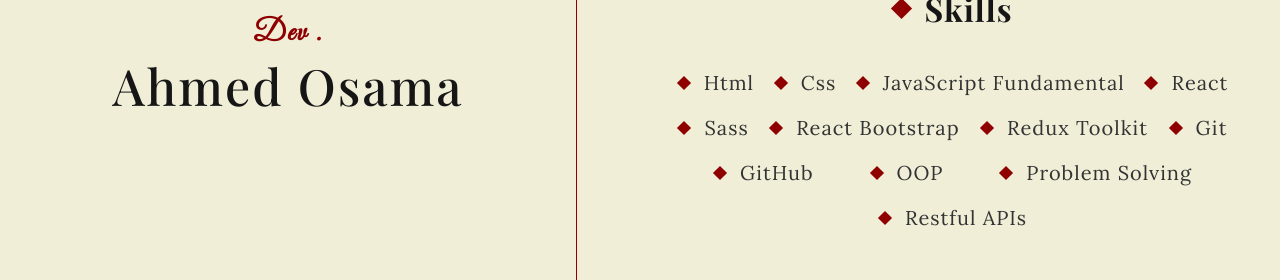
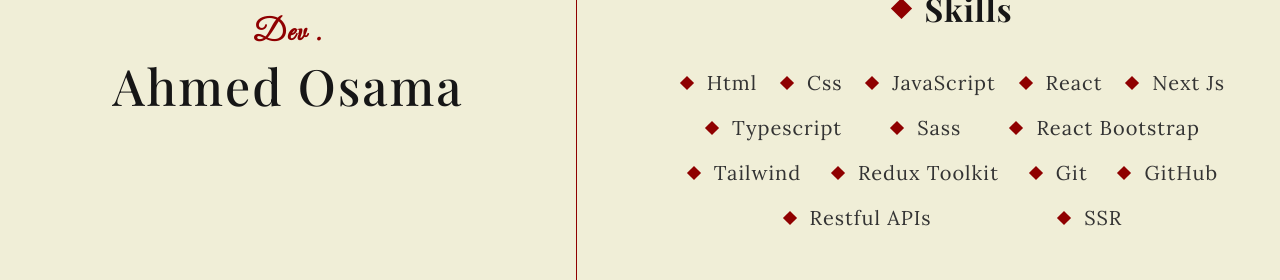
Before and after one commit to ahmed24666/My-Portfolio, a React (Create React App) app: page /about in a window 1280 px wide. Shown: the part 374-654 px from the top of the page. Built offline with nearby package versions, Linux system fonts and the light colour scheme; no server answers; the database is empty.

Commit message:
Remove progress bar and add new skills

```diff
--- a/src/App.jsx
+++ b/src/App.jsx
@@ -24,14 +24,6 @@
       <div className="app">
         {dataLoading ? (<Loader />) : (
           <>
-            <ProgressBar
-              color="#8f0000"
-              height={3}
-              direction="right"
-              position="top"
-              gradient={true}
-              gradientColor="black"
-            />
             <AnimatedCursor
               innerSize={10}
               outerSize={30}
--- a/src/Pages/About/About.jsx
+++ b/src/Pages/About/About.jsx
@@ -73,11 +73,19 @@
                     </div>
                     <div className="item">
                         <div className="dots"></div>
-                        <div className="name">javaScript fundamental </div>
+                        <div className="name">javaScript</div>
                     </div>
                     <div className="item">
                         <div className="dots"></div>
                         <div className="name">React</div>
+                    </div>
+                    <div className="item">
+                        <div className="dots"></div>
+                        <div className="name">Next Js</div>
+                    </div>
+                    <div className="item">
+                        <div className="dots"></div>
+                        <div className="name">Typescript</div>
                     </div>
                     <div className="item">
                         <div className="dots"></div>
@@ -86,6 +94,10 @@
                     <div className="item">
                         <div className="dots"></div>
                         <div className="name">react bootstrap</div>
+                    </div>
+                    <div className="item">
+                        <div className="dots"></div>
+                        <div className="name">Tailwind</div>
                     </div>
                     <div className="item">
                         <div className="dots"></div>
@@ -101,15 +113,11 @@
                     </div>
                     <div className="item">
                         <div className="dots"></div>
-                        <div className="name">OOP</div>
+                        <div className="name">Restful APIs</div>
                     </div>
                     <div className="item">
                         <div className="dots"></div>
-                        <div className="name">Problem Solving</div>
-                    </div>
-                    <div className="item">
-                        <div className="dots"></div>
-                        <div className="name">Restful APIs</div>
+                        <div className="name">SSR</div>
                     </div>
                 </div>
 
--- a/src/Pages/Project/Product.jsx
+++ b/src/Pages/Project/Product.jsx
@@ -103,6 +103,24 @@
                             <div className="name">css</div>
                         </div>
                     )}
+                    {product.next && (
+                        <div className="item">
+                            <div className="dots"></div>
+                            <div className="name">next js</div>
+                        </div>
+                    )}
+                    {product.tailwind && (
+                        <div className="item">
+                            <div className="dots"></div>
+                            <div className="name">tailwind</div>
+                        </div>
+                    )}
+                    {product.typescript && (
+                        <div className="item">
+                            <div className="dots"></div>
+                            <div className="name">typescript</div>
+                        </div>
+                    )}
 
                 </div>
                 <div className="head" data-aos="fade-in" data-aos-duration="2000" data-aos-delay='700'>
```
